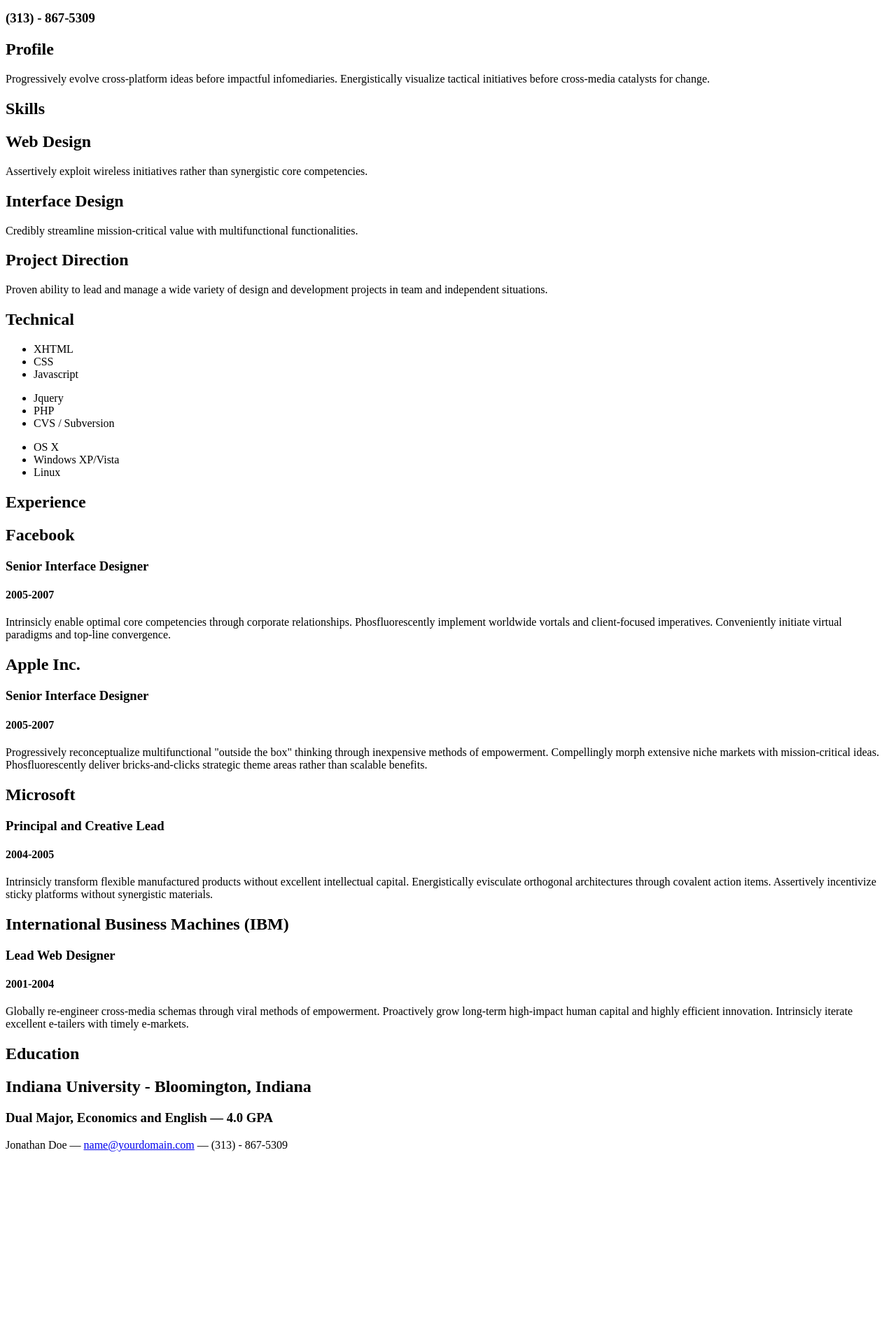
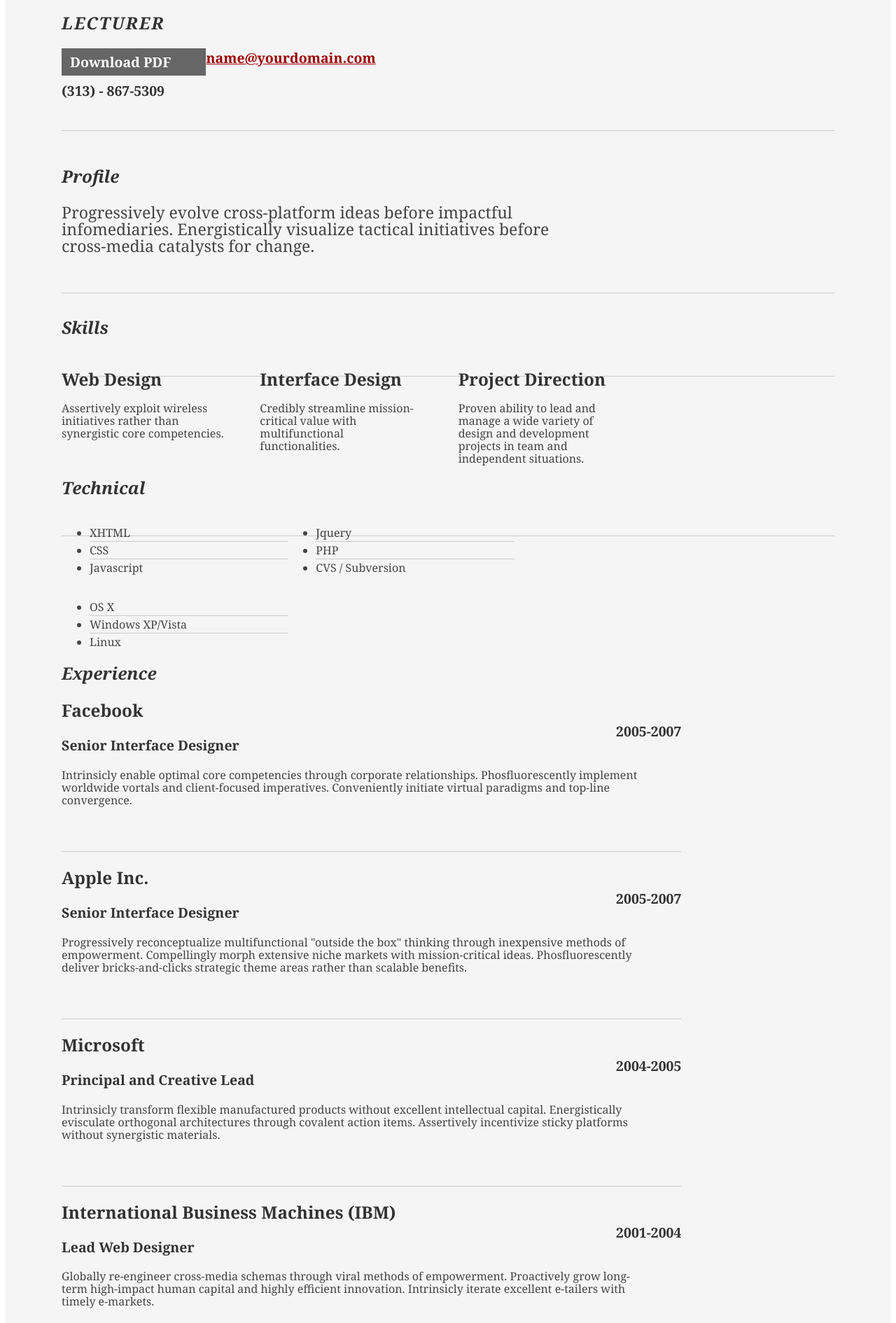
Before and after one commit to rmlecturer/cv, a plain HTML site: page index.html in a window 1280 px wide. Shown: the part 219-2109 px from the top of the page at 70% size. Before the commit the page ends 1880 px from the top, so only its background shows below. Drawn offline with Linux system fonts and the light colour scheme.

Commit message:
Update index.html

```diff
--- a/index.html
+++ b/index.html
@@ -1,12 +1,19 @@
-<p>&nbsp;</p>
-<p></p>
+<!DOCTYPE html>
+<html lang="en">
+<head>
+    <meta charset="UTF-8">
+    <meta name="viewport" content="width=device-width, initial-scale=1.0">
+    <title>Robert McCormack - CV</title>
+    <link rel="stylesheet" href="resume.css">
+</head>
+<body>
     <div id="doc2" class="yui-t7">
         <div id="inner">
             <div id="hd">
                 <div class="yui-gc">
                     <div class="yui-u first">
                         <h1>Robert McCormack</h1>
-<h2>Web Designer, Director</h2>
+                        <h2>Lecturer</h2>
                     </div>
                     <div class="yui-u">
                         <div class="contact-info">
@@ -14,10 +21,9 @@
                             <h3><a href="mailto:name@yourdomain.com">name@yourdomain.com</a></h3>
                             <h3>(313) - 867-5309</h3>
                         </div>
-<!--// .contact-info --></div>
                     </div>
-<!--// .yui-gc --></div>
-<!--// hd -->
+                </div>
+            </div>
             <div id="bd">
                 <div id="yui-main">
                     <div class="yui-b">
@@ -29,7 +35,6 @@
                                 <p class="enlarge">Progressively evolve cross-platform ideas before impactful infomediaries. Energistically visualize tactical initiatives before cross-media catalysts for change.</p>
                             </div>
                         </div>
-<!--// .yui-gf -->
                         <div class="yui-gf">
                             <div class="yui-u first">
                                 <h2>Skills</h2>
@@ -49,7 +54,6 @@
                                 </div>
                             </div>
                         </div>
-<!--// .yui-gf -->
                         <div class="yui-gf">
                             <div class="yui-u first">
                                 <h2>Technical</h2>
@@ -72,12 +76,10 @@
                                 </ul>
                             </div>
                         </div>
-<!--// .yui-gf-->
                         <div class="yui-gf">
                             <div class="yui-u first">
                                 <h2>Experience</h2>
                             </div>
-<!--// .yui-u -->
                             <div class="yui-u">
                                 <div class="job">
                                     <h2>Facebook</h2>
@@ -104,24 +106,23 @@
                                     <p>Globally re-engineer cross-media schemas through viral methods of empowerment. Proactively grow long-term high-impact human capital and highly efficient innovation. Intrinsicly iterate excellent e-tailers with timely e-markets.</p>
                                 </div>
                             </div>
-<!--// .yui-u --></div>
-<!--// .yui-gf -->
+                        </div>
                         <div class="yui-gf last">
                             <div class="yui-u first">
                                 <h2>Education</h2>
                             </div>
                             <div class="yui-u">
                                 <h2>Indiana University - Bloomington, Indiana</h2>
-<h3>Dual Major, Economics and English &mdash; <strong>4.0 GPA</strong></h3>
+                                <h3>Dual Major, Economics and English — <strong>4.0 GPA</strong></h3>
                             </div>
                         </div>
-<!--// .yui-gf --></div>
-<!--// .yui-b --></div>
-<!--// yui-main --></div>
-<!--// bd -->
+                    </div>
+                </div>
+            </div>
             <div id="ft">
-<p>Jonathan Doe &mdash; <a href="mailto:name@yourdomain.com">name@yourdomain.com</a> &mdash; (313) - 867-5309</p>
+                <p>Jonathan Doe — <a href="mailto:name@yourdomain.com">name@yourdomain.com</a> — (313) - 867-5309</p>
             </div>
-<!--// footer --></div>
-<!-- // inner --></div>
-<!--// doc -->
+        </div>
+    </div>
+</body>
+</html>
```
Lines whose indentation alone changed are shown as unchanged.
